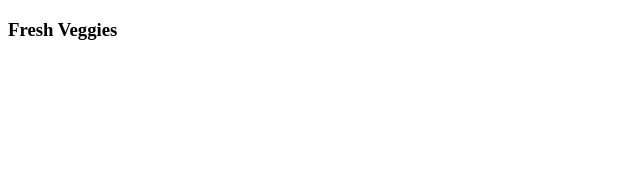
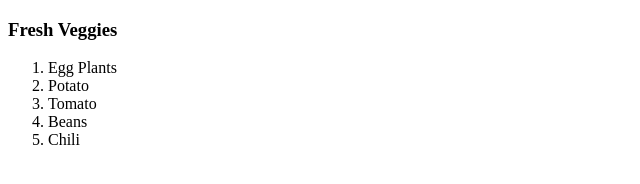
Before and after one commit to TirthoBapon/mad-grow-agro, a plain HTML site: page index.html in a window 1280 px wide. Shown: the whole page, without its empty margins (0-640 px from the left). Drawn offline with Linux system fonts and the light colour scheme.

Commit message:
added veggies

```diff
--- a/index.html
+++ b/index.html
@@ -7,5 +7,12 @@
 </head>
 <body>
     <h3>Fresh Veggies</h3>
+    <ol>
+        <li>Egg Plants</li>
+        <li>Potato</li>
+        <li>Tomato</li>
+        <li>Beans</li>
+        <li>Chili</li>
+    </ol>
 </body>
 </html>
```
